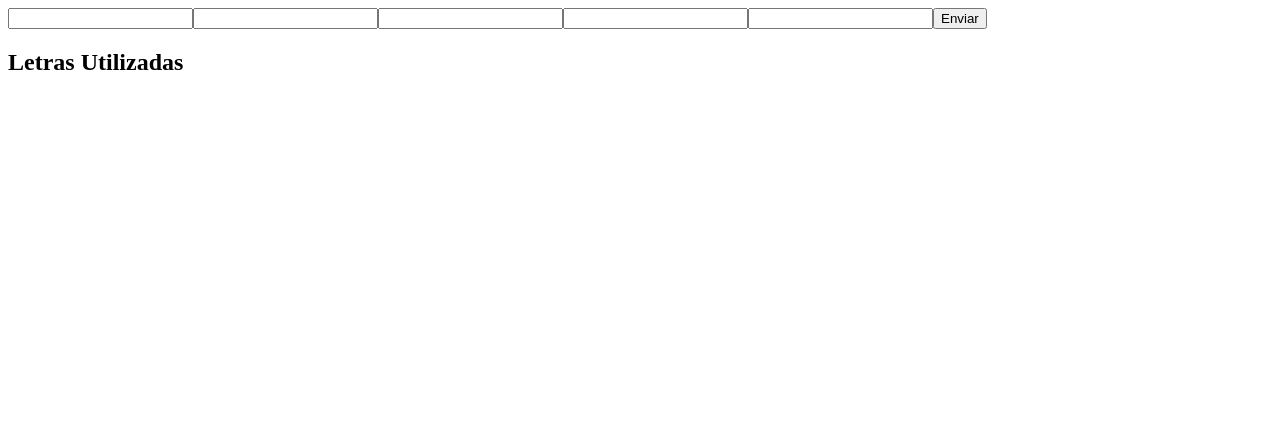
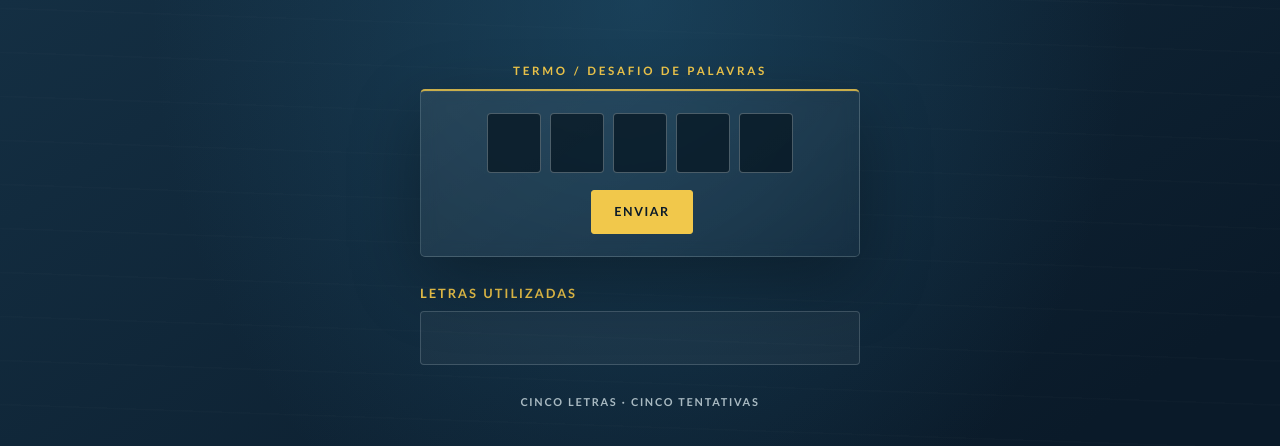
Before and after one commit to lucas1234-ux/termo, a plain HTML site: page index.html in a window 1280 px wide. Drawn offline with Linux system fonts and the light colour scheme.

Commit message:
Refresh Termo visuals with futuristic rustic styling

```diff
--- a/index.html
+++ b/index.html
@@ -1,9 +1,170 @@
-<html>
+<!DOCTYPE html>
+<html lang="pt-BR">
+<head>
+    <meta charset="UTF-8">
+    <meta name="viewport" content="width=device-width, initial-scale=1.0">
+    <meta name="theme-color" content="#10283d">
+    <title>Termo — desafio de palavras</title>
+    <style>
+        :root {
+            color-scheme: dark;
+            --navy: #10283d;
+            --deep-blue: #0a1a29;
+            --blue: #1d5274;
+            --ice: #f3f5ef;
+            --muted: #a9bac2;
+            --yellow: #f1c84b;
+            --line: rgba(209, 225, 228, .2);
+        }
 
-<head>
+        * { box-sizing: border-box; }
 
+        body {
+            min-height: 100vh;
+            margin: 0;
+            padding: clamp(32px, 8vh, 78px) 20px 48px;
+            display: flex;
+            flex-direction: column;
+            align-items: center;
+            color: var(--ice);
+            background:
+                radial-gradient(ellipse at 50% 0%, rgba(35, 91, 123, .48), transparent 54%),
+                repeating-linear-gradient(2deg, transparent 0 42px, rgba(255,255,255,.012) 43px 44px),
+                linear-gradient(145deg, #142f43, var(--deep-blue) 70%);
+            font-family: "Trebuchet MS", "Segoe UI", sans-serif;
+        }
+
+        body::before {
+            content: "TERMO  /  DESAFIO DE PALAVRAS";
+            display: block;
+            margin-bottom: 12px;
+            color: var(--yellow);
+            font-size: .72rem;
+            font-weight: 800;
+            letter-spacing: .24em;
+            text-align: center;
+        }
+
+        body::after {
+            content: "CINCO LETRAS · CINCO TENTATIVAS";
+            order: 3;
+            margin-top: 30px;
+            color: var(--muted);
+            font-size: .68rem;
+            font-weight: 700;
+            letter-spacing: .16em;
+            text-align: center;
+        }
+
+        #jogo {
+            width: min(100%, 440px);
+            padding: 22px;
+            border: 1px solid var(--line);
+            border-top: 2px solid rgba(241, 200, 75, .82);
+            border-radius: 5px;
+            background: linear-gradient(145deg, rgba(255,255,255,.075), rgba(255,255,255,.025));
+            box-shadow: 0 24px 70px rgba(0,0,0,.32), inset 0 1px rgba(255,255,255,.06);
+            backdrop-filter: blur(8px);
+        }
+
+        #jogo form {
+            display: flex;
+            flex-wrap: wrap;
+            justify-content: center;
+            gap: 9px;
+            margin: 0 0 12px;
+            padding: 0 0 12px;
+            border-bottom: 1px solid rgba(209, 225, 228, .11);
+        }
+
+        #jogo form:last-child { margin-bottom: 0; padding-bottom: 0; border-bottom: 0; }
+
+        #jogo form input[type="text"] {
+            width: clamp(42px, 11vw, 54px);
+            height: clamp(48px, 12vw, 60px);
+            padding: 0;
+            border: 1px solid rgba(209, 225, 228, .32);
+            border-radius: 4px;
+            outline: none;
+            background: rgba(6, 21, 33, .72);
+            color: var(--ice);
+            font: 800 1.45rem/1 "Trebuchet MS", "Segoe UI", sans-serif;
+            text-align: center;
+            text-transform: uppercase;
+            transition: border-color .18s ease, box-shadow .18s ease, transform .18s ease;
+        }
+
+        #jogo form input[type="text"]:focus {
+            border-color: var(--yellow);
+            box-shadow: 0 0 0 3px rgba(241, 200, 75, .16);
+            transform: translateY(-2px);
+        }
+
+        #jogo form input[type="submit"] {
+            min-height: 44px;
+            margin: 8px 0 0 4px;
+            padding: 0 22px;
+            border: 1px solid var(--yellow);
+            border-radius: 3px;
+            background: var(--yellow);
+            color: var(--deep-blue);
+            cursor: pointer;
+            font: 900 .78rem/1 "Trebuchet MS", "Segoe UI", sans-serif;
+            letter-spacing: .13em;
+            text-transform: uppercase;
+            transition: background .18s ease, transform .18s ease, box-shadow .18s ease;
+        }
+
+        #jogo form input[type="submit"]:hover {
+            background: #ffda69;
+            box-shadow: 0 5px 20px rgba(241, 200, 75, .2);
+            transform: translateY(-2px);
+        }
+
+        #jogo form input[type="submit"]:focus-visible {
+            outline: 2px solid var(--ice);
+            outline-offset: 3px;
+        }
+
+        h2 {
+            order: 2;
+            width: min(100%, 440px);
+            margin: 28px 0 10px;
+            color: var(--yellow);
+            font-size: .8rem;
+            font-weight: 800;
+            letter-spacing: .16em;
+            text-transform: uppercase;
+        }
+
+        #\4c etras\20 utilizadas,
+        [id="Letras utilizadas"] {
+            order: 2;
+            width: min(100%, 440px);
+            min-height: 54px;
+            padding: 15px 16px;
+            border: 1px solid var(--line);
+            border-radius: 4px;
+            background: rgba(255,255,255,.045);
+            color: var(--ice);
+            font-size: 1rem;
+            font-weight: 700;
+            letter-spacing: .28em;
+            overflow-wrap: anywhere;
+        }
+
+        @media (max-width: 480px) {
+            body { padding-right: 14px; padding-left: 14px; }
+            #jogo { padding: 16px 12px; }
+            #jogo form { gap: 6px; }
+            #jogo form input[type="submit"] { margin-left: 0; }
+        }
+
+        @media (prefers-reduced-motion: reduce) {
+            *, *::before, *::after { scroll-behavior: auto !important; transition-duration: .01ms !important; }
+        }
+    </style>
 </head>
-
 <body>
     <div id="jogo">
 
@@ -12,5 +173,4 @@
     <div id="Letras utilizadas"></div>
     <script src="termo.js"></script>
 </body>
-
 </html>
```
